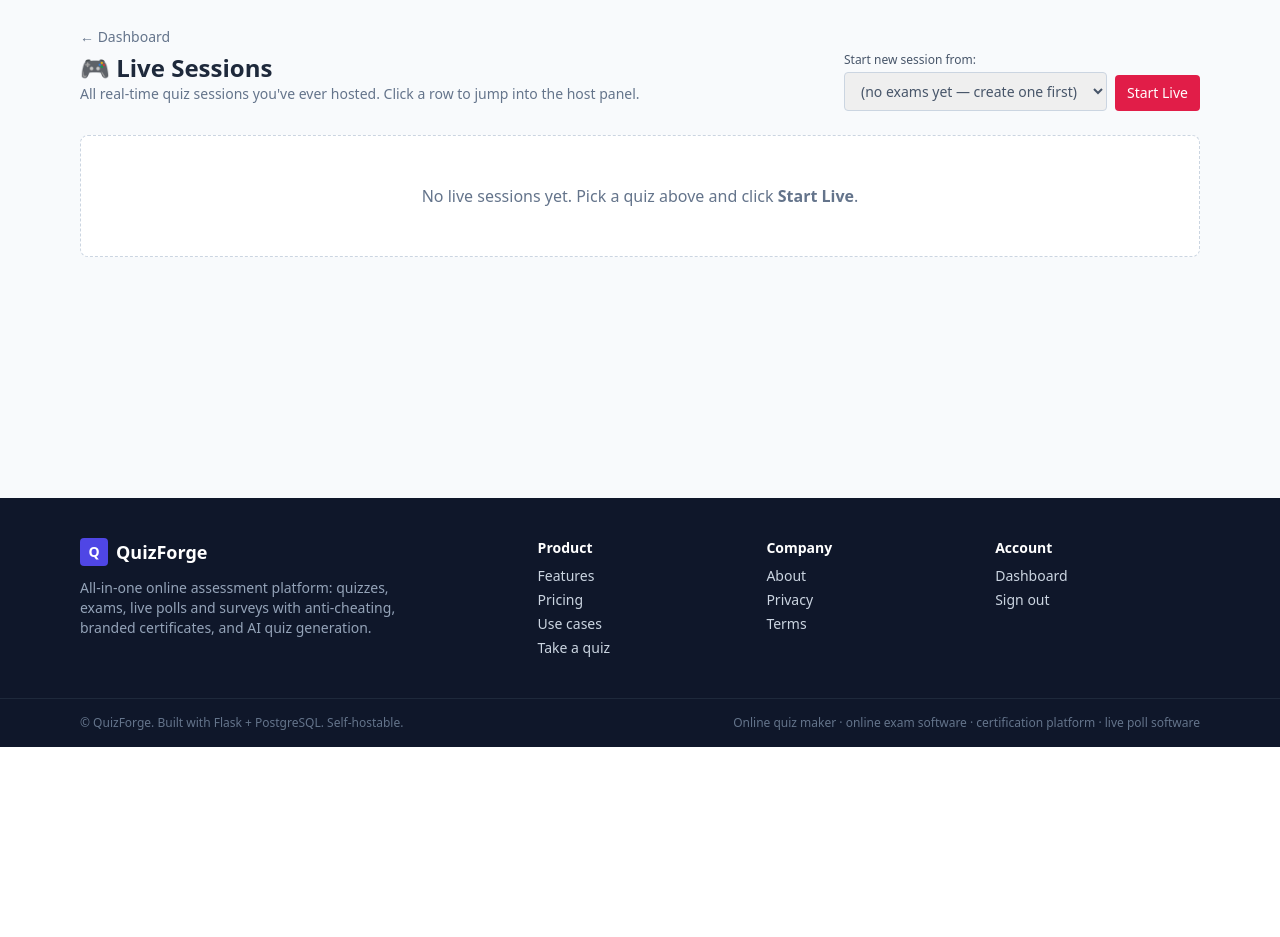
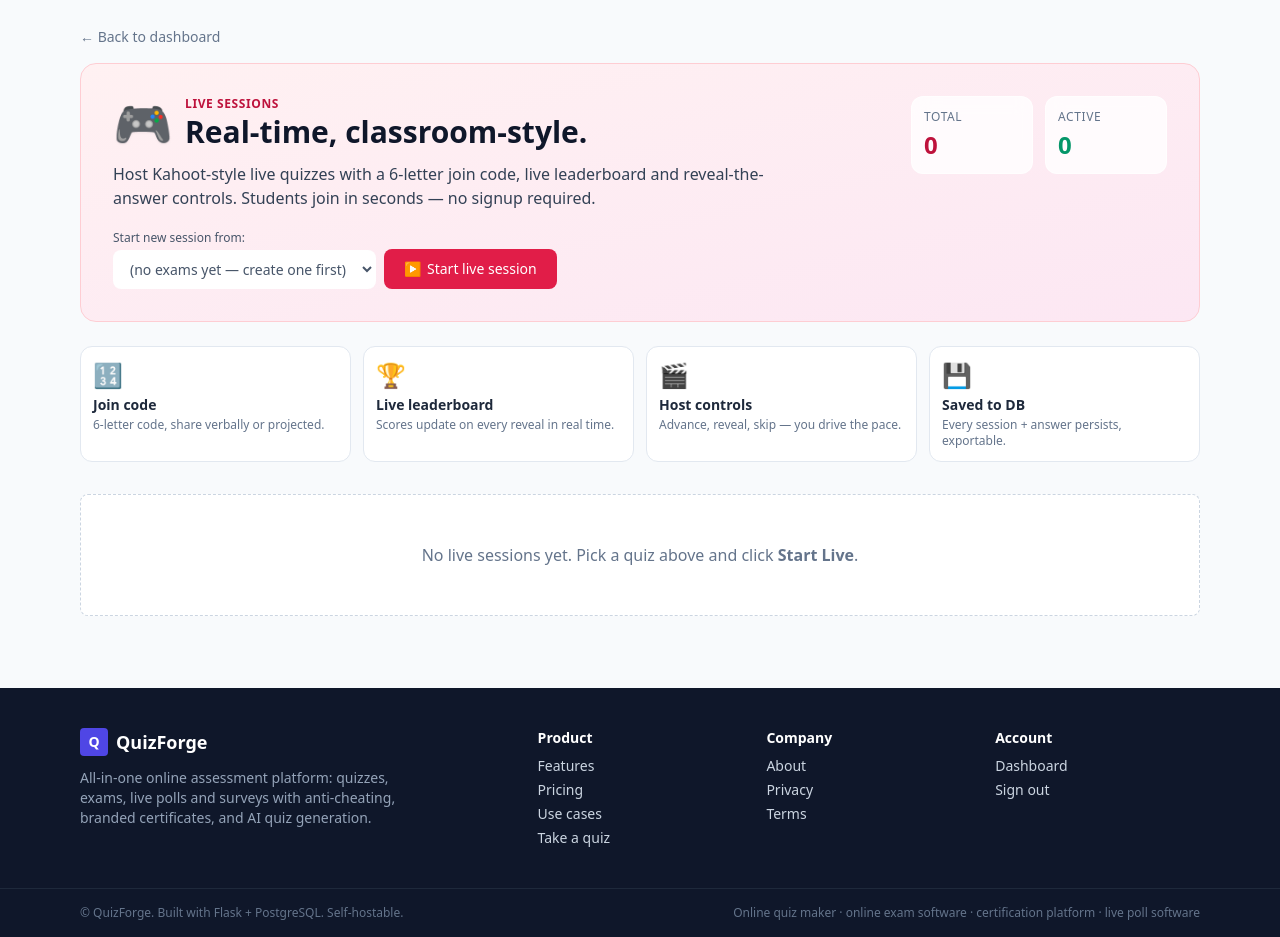
Before and after one commit to HanbalIshaq/quizforge, a Flask app: page /admin/live in a window 1280 px wide. Shown: the part 53-990 px from the top of the page. Before the commit the page ends 800 px from the top, so only its background shows below. Run offline with Flask 3, Linux system fonts and the light colour scheme; the visitor is signed in with stand-in values (Sample User, id 1); data comes from the database, SQL or seed files in the repository; data that the repository does not hold is empty; some libraries are stand-ins or nearby versions.

Commit message:
Distinct per-kind hub pages: Exam / Poll / Survey / Form (+ Live refresh)
User reported that /admin?kind=exam, ?kind=poll, etc. all rendered the same
flat table with just a different colored chip — no kind-relevant features,
no guidance, no visual differentiation. Built proper kind-specific hubs.

New KIND_CONFIGS dict in app.py drives everything per kind:
  - theme + gradient + accent colors (brand/amber/emerald/purple)
  - tagline + subtitle for the hero
  - icon (one big emoji)
  - 6 feature cards (title + description) per kind
  - kind-specific quick-start template buttons
  - pro tip + empty-state CTA copy

New templates/admin/hub.html — parameterized hub with:
  - Gradient hero banner: big icon, kind tagline, inline create-new form,
    stats tile on the right (yours / responses / avg score for exams)
  - 6-card "What you can build" feature grid
  - "Start fast" section with kind-specific demo buttons
  - Themed pro-tip sidebar card
  - Card-grid view of the user's items (replaces the flat table) showing
    kind-relevant stats per card: Avg % for exams, last-response date for
    polls/surveys/forms. Edit / Results / one-click Share copy / Live button
  - Visual empty state with one-click "Create demo" CTA

admin_dashboard route now dispatches:
  - ?kind=all (default) -> original 5-card dashboard.html (unchanged)
  - ?kind=exam|poll|survey|form -> hub.html parameterized by KIND_CONFIGS
  - unknown kind falls through to all-view (safe)
  - per-kind SELECT now also fetches avg_pct and last_response_at

live_list.html refreshed with a matching rose-themed hero + 4-tile feature
row (Join code / Live leaderboard / Host controls / Saved to DB) and
Active vs total badges. Same visual polish as the new hubs.

smoke_kind_hubs.py (40 checks) covers:
  - each kind hub returns 200 with its unique tagline + icon + features + theme
  - cross-contamination: each kind's page does NOT contain any other kind's
    tagline (all 12 cross-pairs verified)
  - all four hubs produce genuinely distinct HTML
  - "all" view still renders the original dashboard
  - ?kind=garbage falls through safely
  - live page shows new hero + feature row
  - exam hub shows Avg % column with real data

Co-Authored-By: Claude Opus 4.7 (1M context) <noreply@anthropic.com>

```diff
--- a/app.py
+++ b/app.py
@@ -817,17 +817,137 @@ def site_user_action(user_id, action):
 
 # ---------- admin: dashboard + CRUD ----------
 
+# Per-kind hub config: hero copy, theme colors, feature highlights, starter
+# templates, pro tips. Each filtered dashboard view (?kind=exam, ?kind=poll,
+# etc.) renders a distinct page styled with this config — instead of every
+# kind showing the same flat table.
+KIND_CONFIGS: dict[str, dict] = {
+    "exam": {
+        "title": "Exams & Quizzes",
+        "tagline": "Build assessments that prove mastery.",
+        "subtitle": "Auto-graded online tests with anti-cheating, time limits, certificates and 30+ question types.",
+        "icon": "📝",
+        "theme": "brand",  # tailwind brand-* (indigo)
+        "gradient_from": "from-brand-50",
+        "gradient_to": "to-indigo-100",
+        "accent_text": "text-brand-700",
+        "accent_bg": "bg-brand-600",
+        "accent_bg_hover": "hover:bg-brand-700",
+        "accent_border": "border-brand-300",
+        "accent_chip": "bg-brand-100 text-brand-800",
+        "features": [
+            {"i": "⚡", "t": "Auto-grading", "d": "Instant scoring on submit. MCQ, true/false, fill-blank, matching, ordering — all gradeable."},
+            {"i": "🛡️", "t": "Anti-cheating", "d": "Tab-switch detection, fullscreen lock, paste blocking, IP allow-list, camera proctoring."},
+            {"i": "🏆", "t": "Certificates", "d": "PDF certificates auto-issued on pass, with a unique verification URL."},
+            {"i": "⏱️", "t": "Time limits", "d": "Per-question OR overall timer with auto-submit when time runs out."},
+            {"i": "🎯", "t": "Randomization", "d": "Question + option order shuffled per attempt — hash-seeded, no collisions."},
+            {"i": "📈", "t": "Per-question stats", "d": "See which questions tripped students up. Drill into individual attempts."},
+        ],
+        "templates": [
+            {"label": "📝 Demo Exam (every question type)", "kind": "exam", "via": "demo", "color": "bg-brand-600"},
+            {"label": "🤖 Generate with AI", "url_name": "admin_dashboard", "via": "ai_redirect", "color": "bg-purple-600"},
+            {"label": "📚 From your Question Bank", "url_name": "bank_list", "via": "url", "color": "bg-emerald-600"},
+        ],
+        "tip": "Enable camera proctoring for high-stakes exams — students see live AI tracking on their webcam and snapshots are saved per attempt.",
+        "empty_cta": "Create your first exam to start running auto-graded assessments.",
+    },
+    "poll": {
+        "title": "Polls",
+        "tagline": "Capture opinions in real time.",
+        "subtitle": "Live charts, NPS scoring, word clouds and one-click sharing. Run a poll in 30 seconds.",
+        "icon": "📊",
+        "theme": "amber",
+        "gradient_from": "from-amber-50",
+        "gradient_to": "to-orange-100",
+        "accent_text": "text-amber-700",
+        "accent_bg": "bg-amber-600",
+        "accent_bg_hover": "hover:bg-amber-700",
+        "accent_border": "border-amber-300",
+        "accent_chip": "bg-amber-100 text-amber-800",
+        "features": [
+            {"i": "📊", "t": "Live bar charts", "d": "Every option shows real-time response counts and percentages."},
+            {"i": "🎯", "t": "NPS scoring", "d": "0–10 Net Promoter Score widget with promoter/passive/detractor breakdown."},
+            {"i": "☁️", "t": "Word clouds", "d": "Open-text responses visualized as a weighted word cloud."},
+            {"i": "🧹", "t": "Auto-dedupe", "d": "One response per email — duplicate clicks return the existing answer."},
+            {"i": "🚀", "t": "Instant share", "d": "Copy the share link or QR code — no account needed for respondents."},
+            {"i": "📥", "t": "CSV / Excel export", "d": "Download every response as a spreadsheet for further analysis."},
+        ],
+        "templates": [
+            {"label": "📊 Demo Poll (NPS + multi-choice)", "kind": "poll", "via": "demo", "color": "bg-amber-600"},
+        ],
+        "tip": "Use NPS questions for customer satisfaction. The promoter/detractor breakdown updates as responses come in.",
+        "empty_cta": "Create your first poll — name it, add a question, share the link.",
+    },
+    "survey": {
+        "title": "Surveys",
+        "tagline": "Anonymous research, faster.",
+        "subtitle": "Honest feedback with zero identifying data. Multi-question surveys, rating scales, branching logic.",
+        "icon": "📋",
+        "theme": "emerald",
+        "gradient_from": "from-emerald-50",
+        "gradient_to": "to-teal-100",
+        "accent_text": "text-emerald-700",
+        "accent_bg": "bg-emerald-600",
+        "accent_bg_hover": "hover:bg-emerald-700",
+        "accent_border": "border-emerald-300",
+        "accent_chip": "bg-emerald-100 text-emerald-800",
+        "features": [
+            {"i": "🕵️", "t": "Truly anonymous", "d": "Names not required, no IP shown. Built for honest answers."},
+            {"i": "⭐", "t": "Rating scales", "d": "1–5 stars, NPS 0–10, sliders, Likert agreement scales — pick the right tool."},
+            {"i": "✅", "t": "Required fields", "d": "Per-question Required toggle with shake animation if skipped."},
+            {"i": "🔀", "t": "Question order", "d": "Randomize question order per respondent to reduce position bias."},
+            {"i": "📊", "t": "Aggregate insights", "d": "Per-question breakdown chart — see distribution without seeing identities."},
+            {"i": "📥", "t": "Export everything", "d": "Download raw responses as CSV/Excel for SPSS, R, Python analysis."},
+        ],
+        "templates": [
+            {"label": "📋 Employee feedback survey", "kind": "survey", "via": "demo", "color": "bg-emerald-600"},
+        ],
+        "tip": "Surveys never collect names by default — perfect for product feedback, exit interviews, and culture checks where honesty matters.",
+        "empty_cta": "Create your first survey to start gathering candid, anonymous feedback.",
+    },
+    "form": {
+        "title": "Forms",
+        "tagline": "JotForm-style data collection.",
+        "subtitle": "30+ field types, conditional flow, file uploads, signatures. Replace JotForm without paying $35/mo.",
+        "icon": "🗂️",
+        "theme": "purple",
+        "gradient_from": "from-purple-50",
+        "gradient_to": "to-fuchsia-100",
+        "accent_text": "text-purple-700",
+        "accent_bg": "bg-purple-600",
+        "accent_bg_hover": "hover:bg-purple-700",
+        "accent_border": "border-purple-300",
+        "accent_chip": "bg-purple-100 text-purple-800",
+        "features": [
+            {"i": "📝", "t": "30+ field types", "d": "Name, email, phone, date, time, address, signature, file upload, slider, NPS, consent, section breaks…"},
+            {"i": "📎", "t": "File uploads", "d": "Accept resumes, ID scans, signed contracts. Stored securely against the submission."},
+            {"i": "✍️", "t": "E-signatures", "d": "Canvas signature pad with touch support. Captures intent at submission time."},
+            {"i": "👀", "t": "Paginated flow", "d": "One question at a time with smooth animations — friendlier than a wall of inputs."},
+            {"i": "✅", "t": "Per-field required", "d": "Required toggle + shake-and-focus on empty submit. Validation without an alert dialog."},
+            {"i": "🔗", "t": "Embed anywhere", "d": "Public share link works in any iframe. No login required for respondents."},
+        ],
+        "templates": [
+            {"label": "🗂️ Demo Form (every field type)", "kind": "form", "via": "demo", "color": "bg-purple-600"},
+        ],
+        "tip": "Forms default to paginated mode — students see one field at a time. Toggle it off in settings if you prefer a single-page form.",
+        "empty_cta": "Create your first form — collect leads, registrations, applications, or any structured data.",
+    },
+}
+
+
 @app.route("/admin")
 @login_required
 def admin_dashboard():
     kind_filter = (request.args.get("kind") or "all").strip().lower()
     conn = db.get_conn()
     try:
-        if kind_filter in ("exam", "poll", "survey"):
+        if kind_filter in KIND_CONFIGS:
             rows = conn.execute(
                 """SELECT q.*,
                           (SELECT COUNT(*) FROM questions WHERE quiz_id=q.id) AS n_q,
-                          (SELECT COUNT(*) FROM attempts WHERE quiz_id=q.id AND submitted_at IS NOT NULL) AS n_a
+                          (SELECT COUNT(*) FROM attempts WHERE quiz_id=q.id AND submitted_at IS NOT NULL) AS n_a,
+                          (SELECT AVG(percentage) FROM attempts WHERE quiz_id=q.id AND submitted_at IS NOT NULL) AS avg_pct,
+                          (SELECT MAX(submitted_at) FROM attempts WHERE quiz_id=q.id AND submitted_at IS NOT NULL) AS last_response_at
                    FROM quizzes q WHERE user_id=? AND kind=? ORDER BY q.updated_at DESC""",
                 (session["uid"], kind_filter),
             ).fetchall()
@@ -841,6 +961,26 @@ def admin_dashboard():
             ).fetchall()
         quizzes = [dict(r) for r in rows]
         counts = quiz_kind_counts(session["uid"])
+
+        # Per-kind hub view if a specific kind is selected, otherwise the
+        # high-level "all" dashboard with the 5 content-type cards.
+        if kind_filter in KIND_CONFIGS:
+            kind_conf = KIND_CONFIGS[kind_filter]
+            # Compute aggregate stats for the header tile (total responses for
+            # this kind, average percentage when relevant, etc.).
+            total_responses = sum(q.get("n_a") or 0 for q in quizzes)
+            avg_pct_values = [q["avg_pct"] for q in quizzes if q.get("avg_pct") is not None]
+            avg_pct = (sum(avg_pct_values) / len(avg_pct_values)) if avg_pct_values else None
+            return render_template(
+                "admin/hub.html",
+                kind=kind_filter,
+                kind_conf=kind_conf,
+                quizzes=quizzes,
+                counts=counts,
+                total_responses=total_responses,
+                avg_pct=avg_pct,
+                live_count=live_session_count(session["uid"]),
+            )
         return render_template(
             "admin/dashboard.html",
             quizzes=quizzes, counts=counts,
--- a/templates/admin/live_list.html
+++ b/templates/admin/live_list.html
@@ -1,16 +1,27 @@
 {% extends "base.html" %}
 {% block title %}Live Sessions &middot; QuizForge{% endblock %}
 {% block content %}
-<a href="{{ url_for('admin_dashboard') }}" class="text-sm text-slate-500 hover:text-brand-700">&larr; Dashboard</a>
-<div class="flex items-start justify-between mt-1 mb-6 gap-3 flex-wrap">
+<a href="{{ url_for('admin_dashboard') }}" class="text-sm text-slate-500 hover:text-slate-700 inline-flex items-center gap-1 mb-4">&larr; Back to dashboard</a>
+
+{# ── Hero (rose theme — matches the Live Sessions card on the dashboard) ── #}
+<section class="rounded-2xl bg-gradient-to-br from-rose-50 to-pink-100 p-6 sm:p-8 mb-6 border border-rose-200">
+  <div class="flex items-start justify-between gap-6 flex-wrap">
+    <div class="flex-1 min-w-0">
+      <div class="flex items-center gap-3">
+        <span class="text-4xl sm:text-5xl drop-shadow-sm">🎮</span>
         <div>
-    <h1 class="text-2xl font-bold">🎮 Live Sessions</h1>
-    <p class="text-sm text-slate-500">All real-time quiz sessions you've ever hosted. Click a row to jump into the host panel.</p>
+          <p class="text-xs uppercase tracking-wider text-rose-700 font-semibold">Live Sessions</p>
+          <h1 class="text-2xl sm:text-3xl font-bold text-slate-900 mt-0.5">Real-time, classroom-style.</h1>
         </div>
-  <form method="post" id="start-live-form" class="flex items-end gap-2">
-    <label class="block text-xs text-slate-600">
+      </div>
+      <p class="mt-3 text-sm sm:text-base text-slate-700 max-w-2xl">
+        Host Kahoot-style live quizzes with a 6-letter join code, live leaderboard and
+        reveal-the-answer controls. Students join in seconds — no signup required.
+      </p>
+      <form method="post" id="start-live-form" class="mt-5 flex flex-wrap gap-2 items-end max-w-2xl">
+        <label class="text-xs text-slate-600 block">
           Start new session from:
-      <select id="start-quiz-id" class="block mt-1 px-3 py-2 border border-slate-300 rounded text-sm">
+          <select id="start-quiz-id" class="block mt-1 px-3 py-2 border border-white/70 bg-white rounded-lg text-sm focus:outline-none focus:ring-2 focus:ring-rose-400">
             {% for q in my_exams %}
               <option value="{{ q.id }}">{{ q.title }}</option>
             {% else %}
@@ -18,9 +29,49 @@
             {% endfor %}
           </select>
         </label>
-    <button type="button" id="start-live-btn" class="px-3 py-2 bg-rose-600 text-white rounded text-sm hover:bg-rose-700">Start Live</button>
+        <button type="button" id="start-live-btn"
+                class="px-5 py-2.5 bg-rose-600 hover:bg-rose-700 text-white rounded-lg text-sm font-medium inline-flex items-center gap-1.5">
+          <span>▶</span> Start live session
+        </button>
       </form>
     </div>
+
+    <div class="grid grid-cols-2 gap-3 min-w-[16rem]">
+      <div class="bg-white/80 backdrop-blur rounded-xl p-3 border border-white/60">
+        <p class="text-xs text-slate-500 uppercase tracking-wider">Total</p>
+        <p class="text-2xl font-bold text-rose-700 mt-1">{{ sessions|length }}</p>
+      </div>
+      <div class="bg-white/80 backdrop-blur rounded-xl p-3 border border-white/60">
+        <p class="text-xs text-slate-500 uppercase tracking-wider">Active</p>
+        <p class="text-2xl font-bold text-emerald-600 mt-1">{{ sessions | selectattr('status','in',['waiting','running']) | list | length }}</p>
+      </div>
+    </div>
+  </div>
+</section>
+
+{# ── Feature row — what makes live mode special ── #}
+<section class="grid grid-cols-2 md:grid-cols-4 gap-3 mb-8">
+  <div class="bg-white border border-slate-200 rounded-xl p-3">
+    <p class="text-2xl">🔢</p>
+    <p class="font-semibold text-sm mt-1">Join code</p>
+    <p class="text-xs text-slate-500 mt-0.5">6-letter code, share verbally or projected.</p>
+  </div>
+  <div class="bg-white border border-slate-200 rounded-xl p-3">
+    <p class="text-2xl">🏆</p>
+    <p class="font-semibold text-sm mt-1">Live leaderboard</p>
+    <p class="text-xs text-slate-500 mt-0.5">Scores update on every reveal in real time.</p>
+  </div>
+  <div class="bg-white border border-slate-200 rounded-xl p-3">
+    <p class="text-2xl">🎬</p>
+    <p class="font-semibold text-sm mt-1">Host controls</p>
+    <p class="text-xs text-slate-500 mt-0.5">Advance, reveal, skip — you drive the pace.</p>
+  </div>
+  <div class="bg-white border border-slate-200 rounded-xl p-3">
+    <p class="text-2xl">💾</p>
+    <p class="font-semibold text-sm mt-1">Saved to DB</p>
+    <p class="text-xs text-slate-500 mt-0.5">Every session + answer persists, exportable.</p>
+  </div>
+</section>
 
 {% if sessions %}
   <div class="bg-white border border-slate-200 rounded-lg overflow-hidden">
```
Also changed, not shown: docs/SESSION_HANDOFF.md (+40 -0 lines), smoke_kind_hubs.py (added, +147 -0 lines), templates/admin/hub.html (added, +246 -0 lines). Lines whose indentation alone changed are shown as unchanged.
